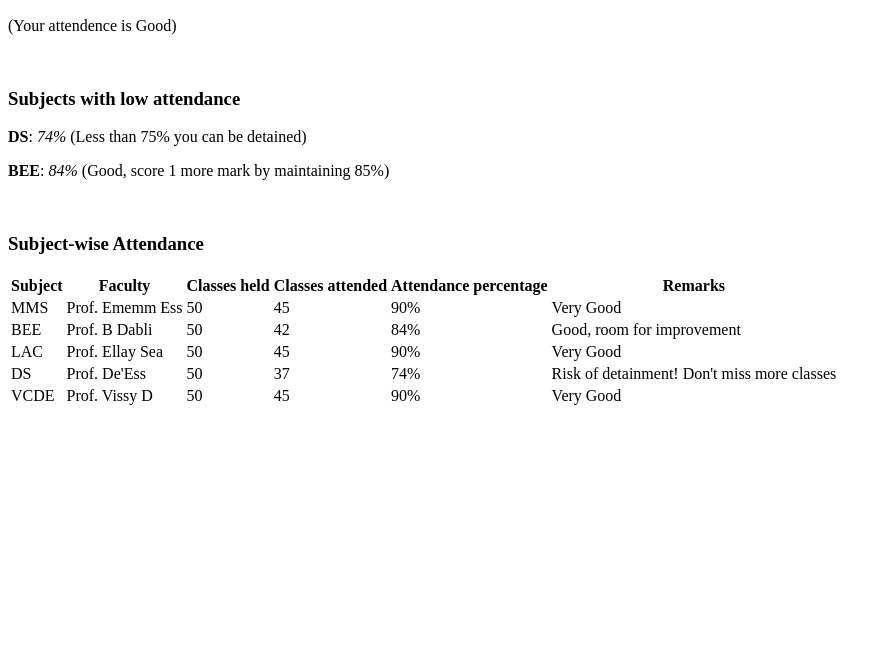
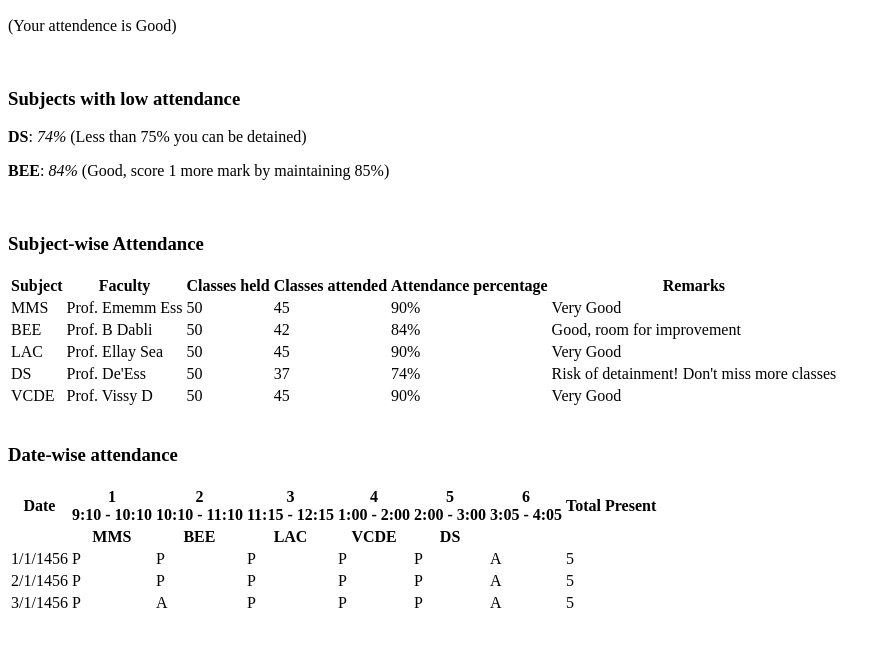
Before and after one commit to MizanZero/code, a plain HTML site: page Web/index.html in a window 1280 px wide. Shown: the part 110-756 px from the top of the page, without its empty margins (0-891 px from the left). Drawn offline with Linux system fonts and the light colour scheme.

Commit message:
Basic info outline in index.html updated upto first table

```diff
--- a/Web/index.html
+++ b/Web/index.html
@@ -69,5 +69,60 @@
     </table>
     <br> <!--line break: end of table-->
 
+    <h3>Date-wise attendance</h3>
+    <table>
+        <thead>
+            <tr>
+                <th>Date</th>
+                <th>1<br>9:10 - 10:10</th>
+                <th>2<br>10:10 - 11:10</th>
+                <th>3<br>11:15 - 12:15</th>
+                <th>4<br>1:00 - 2:00</th>
+                <th>5<br>2:00 - 3:00</th>
+                <th>6<br>3:05 - 4:05</th>
+                <th>Total Present</th>
+            </tr>
+            <tr>
+                <th></th>
+                <th>MMS</th>
+                <th>BEE</th>
+                <th>LAC</th>
+                <th>VCDE</th>
+                <th>DS</th>
+            </tr>
+        </thead>
+        <tbody>
+            <tr>
+                <td>1/1/1456</td>
+                <td>P</td>
+                <td>P</td>
+                <td>P</td>
+                <td>P</td>
+                <td>P</td>
+                <td>A</td>
+                <td>5</td>
+            </tr>
+            <tr>
+                <td>2/1/1456</td>
+                <td>P</td>
+                <td>P</td>
+                <td>P</td>
+                <td>P</td>
+                <td>P</td>
+                <td>A</td>
+                <td>5</td>
+            </tr>
+            <tr>
+                <td>3/1/1456</td>
+                <td>P</td>
+                <td>A</td>
+                <td>P</td>
+                <td>P</td>
+                <td>P</td>
+                <td>A</td>
+                <td>5</td>
+            </tr>
+        </tbody>
+    </table>
 
 </body>
```
